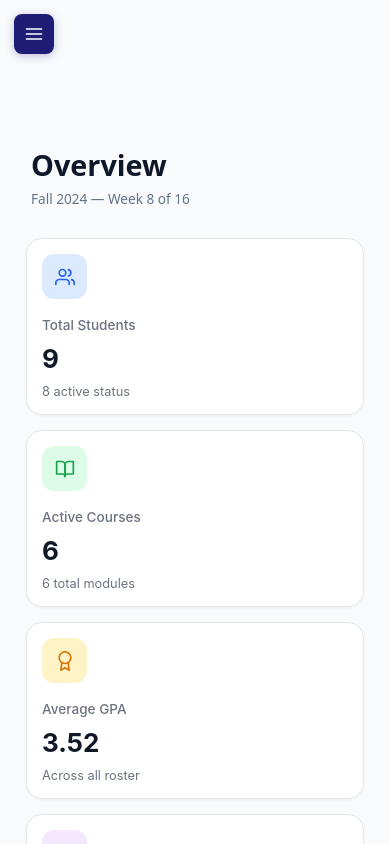
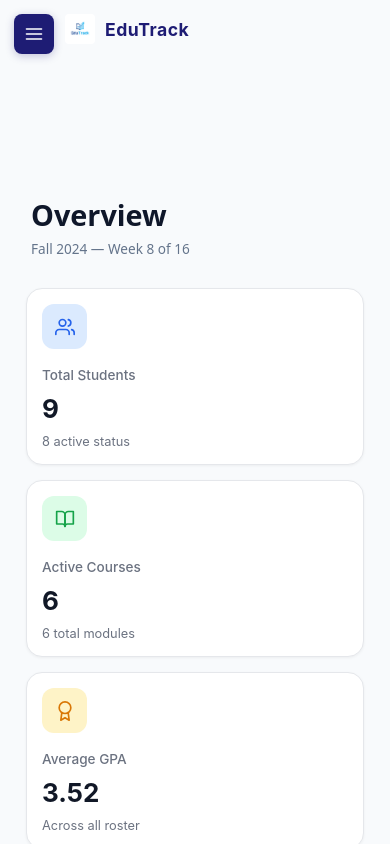
Before and after one commit to syedakainatzahra/student-management-app, a React (Create React App) app: page / in a window 390 px wide. Shown: the top 844 px of the page. Built offline with nearby package versions, Linux system fonts and the light colour scheme.

Commit message:
feat: add responsive mobile logo header and fix grid alignment

```diff
--- a/src/App.js
+++ b/src/App.js
@@ -1,6 +1,9 @@
 import React, { useState, useEffect } from "react";
 import { BrowserRouter, Routes, Route } from "react-router-dom";
 import Sidebar from "./components/Sidebar";
+
+// 🌟 Logo import karein (Aapka logo path agar different hai toh check kar lein)
+import myLogo from "./assets/logo.png";
 
 import Dashboard from "./pages/Dashboard";
 import Students from "./pages/Students";
@@ -10,7 +13,6 @@ import Attendance from "./pages/Attendance";
 import Settings from "./pages/Settings";
 
 function App() {
-  // 📱 Mobile screen check karne ke liye state
   const [isMobile, setIsMobile] = useState(window.innerWidth <= 768);
 
   useEffect(() => {
@@ -23,26 +25,56 @@ function App() {
     appWrapper: {
       display: "flex",
       minHeight: "100vh",
-      background: "#f8fafc", // Main layout ka bg bhi clean white/slate kar diya
+      background: "#f8fafc",
       width: "100vw",
       overflowX: "hidden"
     },
+    // 🌟 Mobile Top Bar Container (Sirf mobile par dikhega, laptop par hidden)
+    mobileHeader: {
+      display: isMobile ? "flex" : "none",
+      alignItems: "center",
+      gap: "10px",
+      position: "fixed",
+      top: "14px",
+      left: "65px", // Hamburger button ke aage space banayi hai taake overlap na ho
+      zIndex: 1300,
+      pointerEvents: "none" // Taake clicks iske peeche buttons par asar na karein
+    },
+    mobileLogo: {
+      width: "30px",
+      height: "30px",
+      objectFit: "contain",
+      borderRadius: "4px"
+    },
+    mobileLogoText: {
+      fontSize: "1.1rem",
+      fontWeight: "700",
+      color: "#1e1c74",
+      margin: 0,
+      letterSpacing: "0.5px"
+    },
     contentArea: {
       flex: 1,
-      padding: isMobile ? "20px 14px" : "30px", // Mobile par halki padding taake corners crash na hon
+      // Mobile par top padding thodi barha di taake content logo/hamburger se niche render ho
+      padding: isMobile ? "70px 14px 30px 14px" : "30px",
       background: "#f8fafc",
-      // 🚀 Laptop par 280px space chhorega, mobile par 0px taake light blue box khatam ho jaye!
       marginLeft: isMobile ? "0px" : "280px",
       minHeight: "100vh",
       boxSizing: "border-box",
       width: "100%",
-      minWidth: 0 // Content items ko right bleed karne se rokega
+      minWidth: 0
     }
   };
 
   return (
     <BrowserRouter>
       <div style={styles.appWrapper}>
+
+        {/* Mobile-Only Top Left Logo & Text */}
+        <div style={styles.mobileHeader}>
+          <img src={myLogo} alt="EduTrack Logo" style={styles.mobileLogo} />
+          <h1 style={styles.mobileLogoText}>EduTrack</h1>
+        </div>
 
         {/* Responsive Sidebar Menu */}
         <Sidebar />
```
